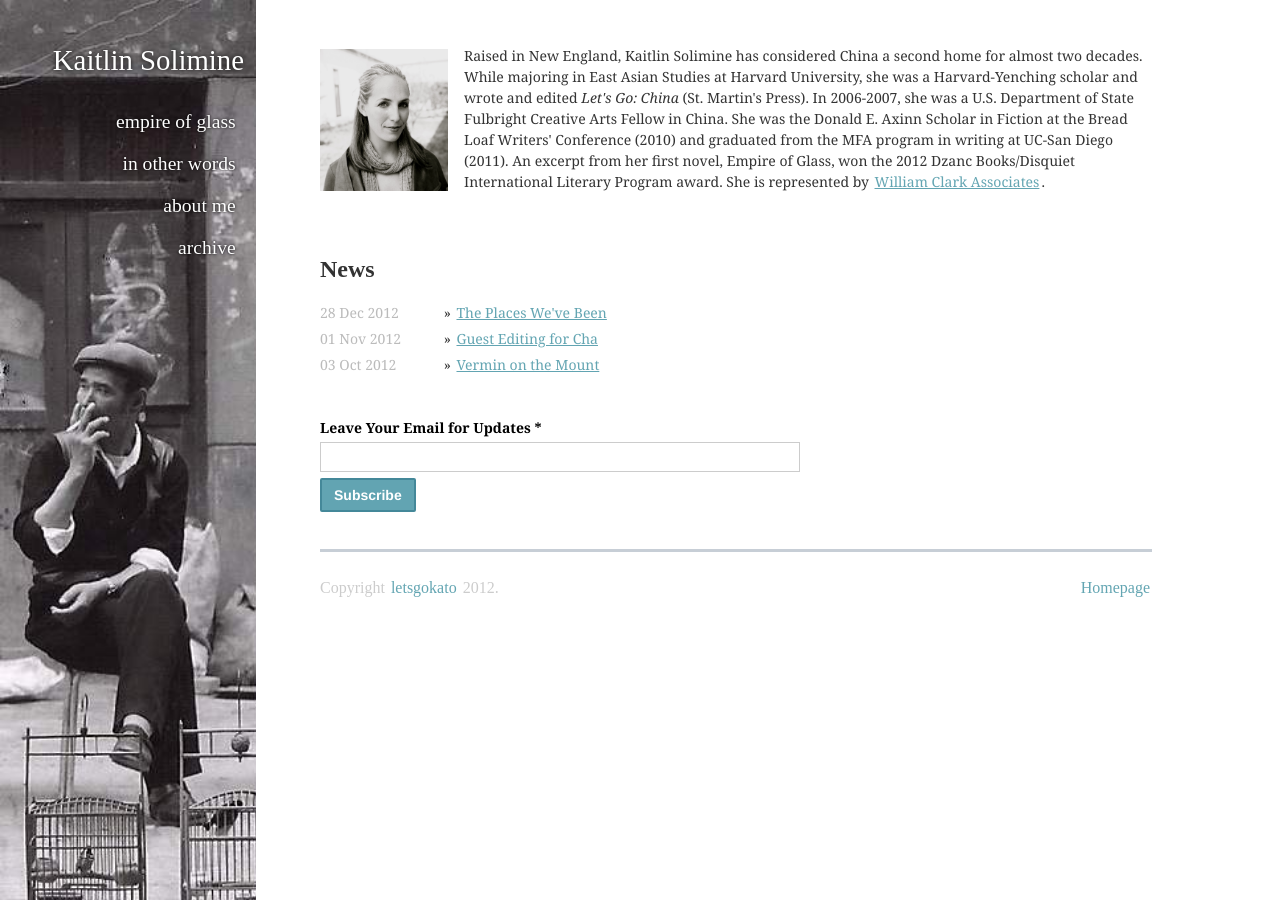
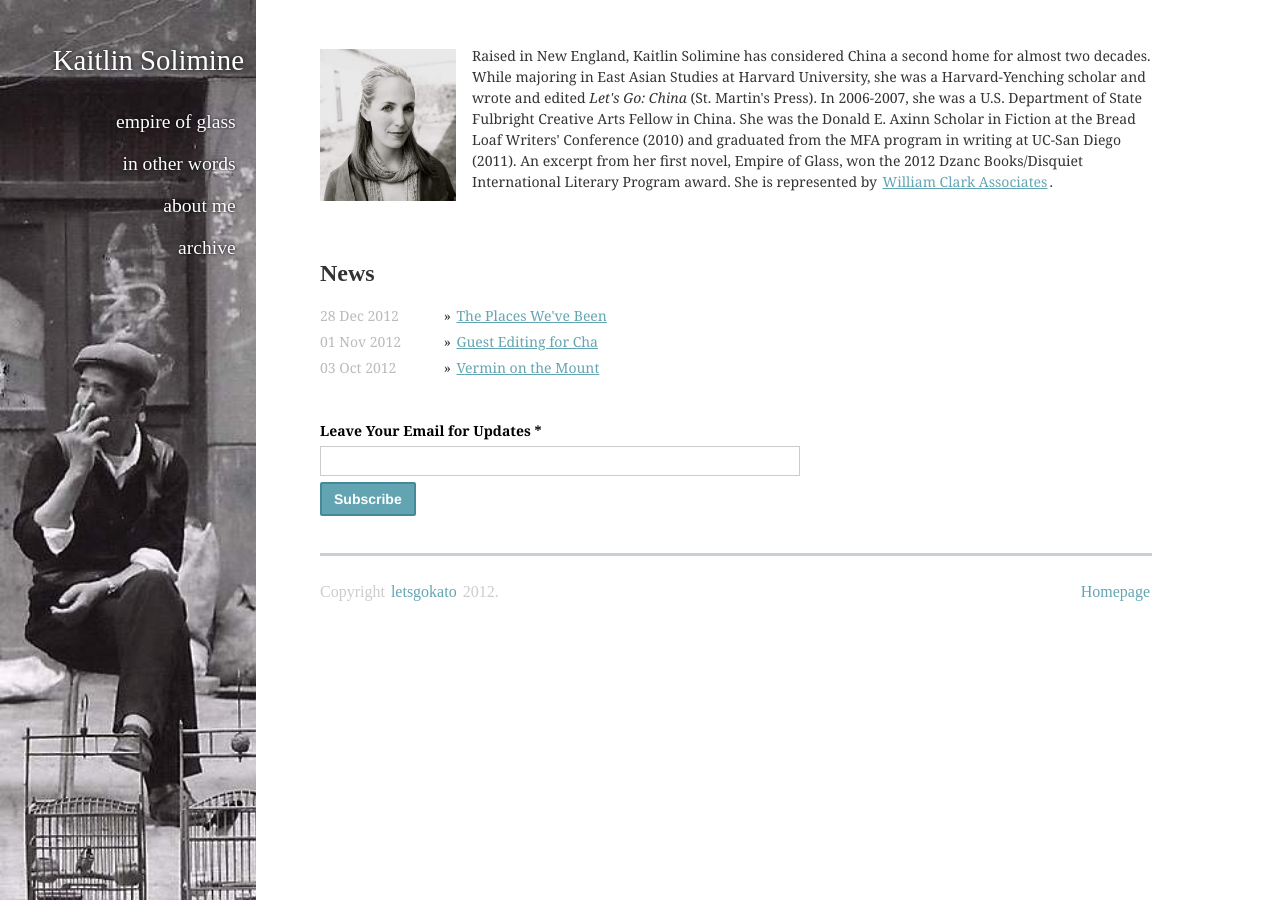
Before and after one commit to ajhit406/kato, a Jekyll site: the page built from index.md, in a window 1280 px wide. Built offline with Jekyll 4.4.1, drawn with Linux system fonts in a browser that asks for light colours; some web fonts are replaced; Markdown is read by kramdown in place of the engine named in the settings.

Commit message:
compressed image

```diff
--- a/css/screen.css
+++ b/css/screen.css
@@ -181,7 +181,7 @@ ul.posts li {margin: 5px 0}
 ul.posts li span {color: #bbb;display:inline-block;width:120px;}
 
 .kato-info {}
-.kato-info img { float: left; width: 128px; margin: 4px 16px 16px 0; }
+.kato-info img { float: left; width: 136px; margin: 4px 16px 16px 0; }
 
 .post-date { color: #ccc; }
 
--- a/index.md
+++ b/index.md
@@ -5,7 +5,7 @@ lnav: homepage
 ---
 
 <div class="kato-info clearfix">
-  <image src="/images/Kato-ForWeb-Small.jpg" alt="logo" class="logo" />
+  <image src="/images/katohp.jpg" alt="logo" class="logo" />
   <p>Raised in New England, Kaitlin Solimine has considered China a second home for almost two decades. While majoring in East Asian Studies at Harvard University, she was a Harvard-Yenching scholar and wrote and edited <em>Let's Go: China</em> (St. Martin's Press). In 2006-2007, she was a U.S. Department of State Fulbright Creative Arts Fellow in China. She was the Donald E. Axinn Scholar in Fiction at the Bread Loaf Writers' Conference (2010) and graduated from the MFA program in writing at UC-San Diego (2011). An excerpt from her first novel, Empire of Glass, won the 2012 Dzanc Books/Disquiet International Literary Program award. She is represented by <a href="http://www.wmclark.com/" target="_blank">William Clark Associates</a>.</p>
 </div>
 
```
Also changed, not shown: images/katohp.jpg (added).
